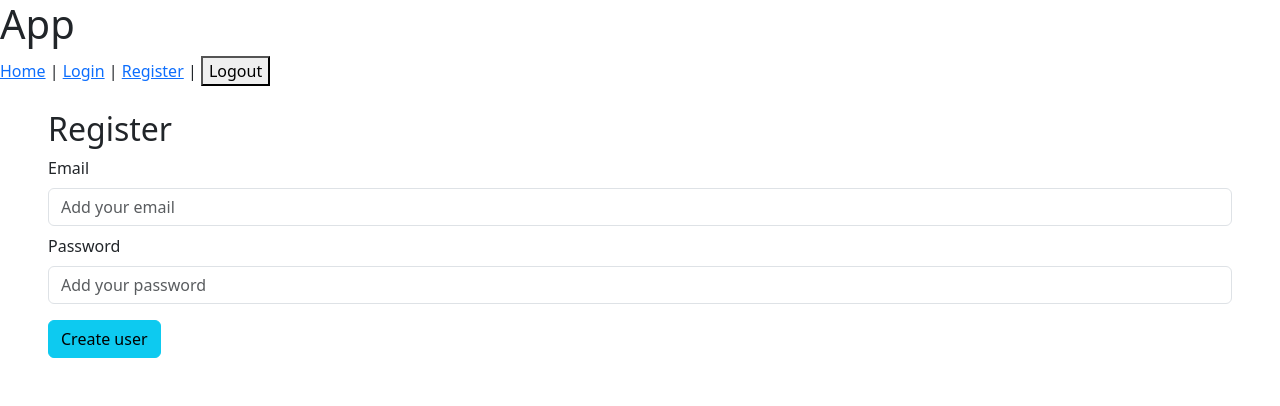
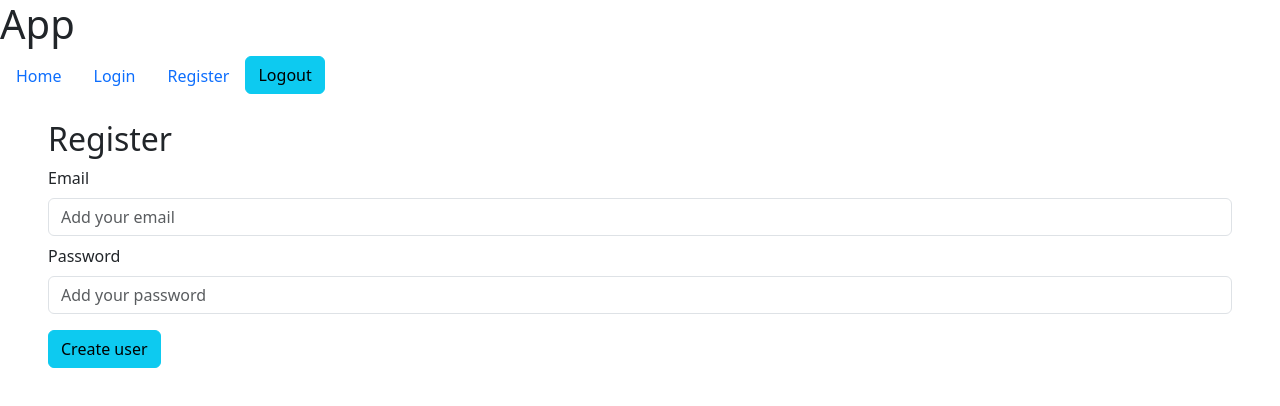
Before and after one commit to AldanaArcidiacono/firebase-practice, a Vue app: page /register in a window 1280 px wide. Shown: the top 406 px of the page. Built offline with nearby package versions, Linux system fonts and the light colour scheme; the HTML template or start-up script is replaced by a standard one.

Commit message:
Add bootstrap classes

```diff
--- a/src/App.vue
+++ b/src/App.vue
@@ -4,10 +4,20 @@
   <div>
     <h1>App</h1>
     <nav>
-      <router-link to="/">Home</router-link> |
-      <router-link to="/login">Login</router-link> |
-      <router-link to="/register">Register</router-link> |
-      <button>Logout</button>
+      <ul class="nav">
+        <li class="nav-item">
+          <router-link to="/" class="nav-link">Home</router-link>
+        </li>
+        <li class="nav-item">
+          <router-link to="/login" class="nav-link">Login</router-link>
+        </li>
+        <li class="nav-item">
+          <router-link to="/register" class="nav-link">Register</router-link>
+        </li>
+        <li class="nav-item">
+          <button class="btn btn-info">Logout</button>
+        </li>
+      </ul>
     </nav>
 
     <router-view></router-view>
--- a/src/views/LoginView.vue
+++ b/src/views/LoginView.vue
@@ -1,6 +1,6 @@
 <template>
   <div>
-    <h2>Login</h2>
+    <h2 class="mt-4 mx-5">Login</h2>
     <form class="my-2 mx-5" @submit.prevent="handleSubmit">
       <label for="email" class="form-label">Email</label>
       <input
--- a/src/views/RegisterView.vue
+++ b/src/views/RegisterView.vue
@@ -45,5 +45,3 @@ const handleSubmit = async () => {
   router.push('/');
 };
 </script>
-
-<style lang="scss" scoped></style>
```
